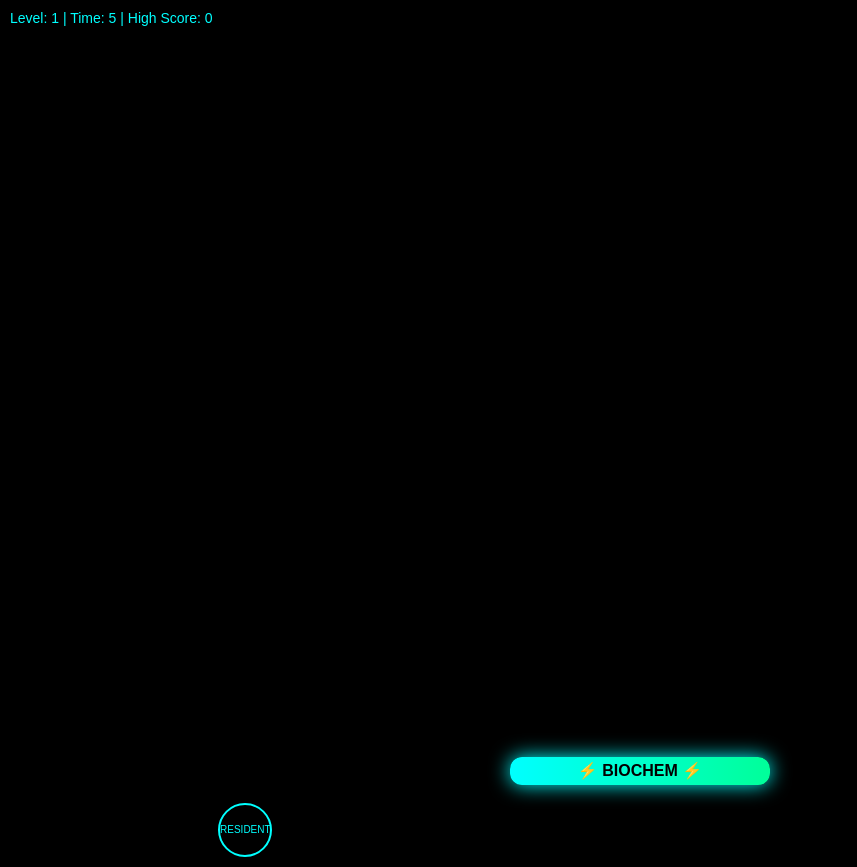
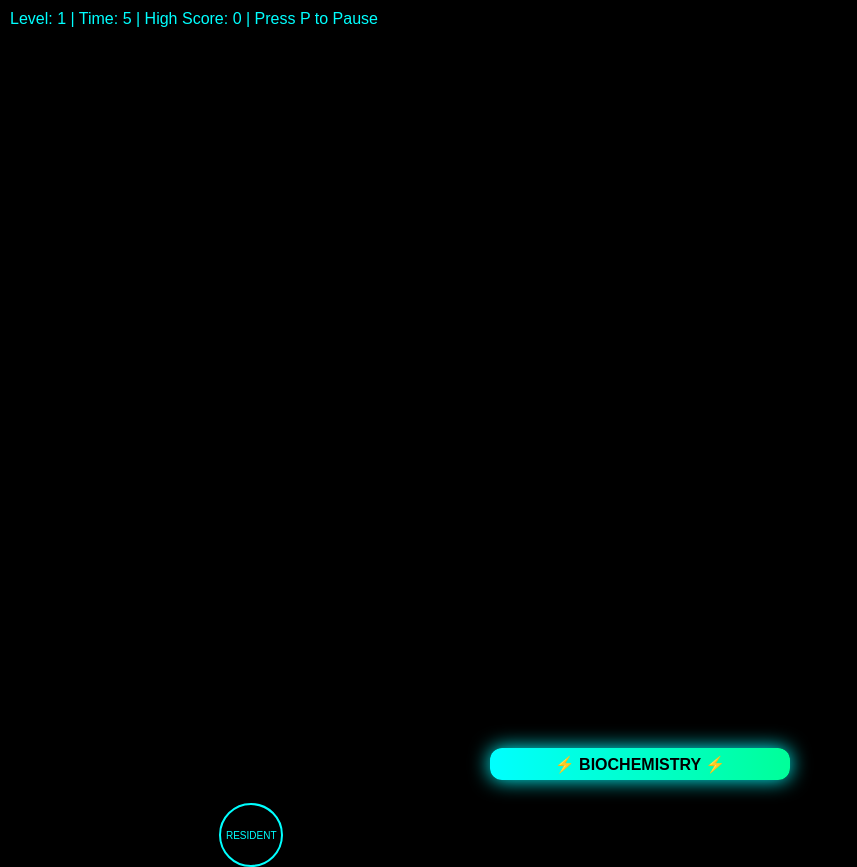
Before and after one commit to CSMALIVAD/game, a plain HTML site: page index.html in a window 1280 px wide. Shown: the whole page, without its empty margins (0-857 px from the left). Drawn offline with Linux system fonts and the light colour scheme.

Commit message:
Update index.html

```diff
--- a/index.html
+++ b/index.html
@@ -1,7 +1,7 @@
 <!DOCTYPE html>
 <html>
 <head>
-<meta name="viewport" content="width=device-width, initial-scale=1.0, user-scalable=no">
+<meta name="viewport" content="width=device-width, initial-scale=1.0">
 <title>Quantum Biochemistry Arena</title>
 
 <style>
@@ -18,7 +18,8 @@ body{
   position:fixed;
   top:10px;
   left:10px;
-  font-size:14px;
+  font-size:clamp(12px,2vw,16px);
+  z-index:10;
 }
 
 #pauseScreen{
@@ -29,14 +30,15 @@ body{
   display:none;
   align-items:center;
   justify-content:center;
-  font-size:30px;
+  font-size:clamp(24px,6vw,40px);
   color:#00ffff;
+  z-index:20;
 }
 
 .atom{
   position:absolute;
-  width:50px;
-  height:50px;
+  width:clamp(40px,6vw,60px);
+  height:clamp(40px,6vw,60px);
   border-radius:50%;
   border:2px solid #00ffff;
   display:flex;
@@ -48,17 +50,18 @@ body{
 
 #paddle{
   position:absolute;
-  width:45vw;
-  max-width:260px;
-  height:28px;
-  bottom:15px;
+  width:clamp(180px,40vw,300px);
+  height:clamp(24px,4vw,32px);
+  bottom:20px;
   background:linear-gradient(90deg,#00ffff,#00ff99);
   border-radius:12px;
   text-align:center;
-  line-height:28px;
   font-weight:bold;
   color:black;
   box-shadow:0 0 20px #00ffff;
+  display:flex;
+  align-items:center;
+  justify-content:center;
 }
 </style>
 </head>
@@ -68,27 +71,30 @@ body{
 <div id="ui">
 Level: <span id="level">1</span> |
 Time: <span id="time">0</span> |
-High Score: <span id="high">0</span>
+High Score: <span id="high">0</span> |
+Press P to Pause
 </div>
 
 <div id="pauseScreen">PAUSED</div>
-<div id="paddle">⚡ BIOCHEM ⚡</div>
+<div id="paddle">⚡ BIOCHEMISTRY ⚡</div>
 
 <script>
 
 let atom;
 let x,y,vx,vy;
 
-let ballSize=50;
-let ballSpeed=260;
-let paddleSpeed=700;
+let ballSpeed=280;
+let paddleSpeed=900;
 
 let level=1;
 let maxLevel=100;
 
 let paddle=document.getElementById("paddle");
-let paddleWidth=paddle.offsetWidth;
-let paddleX=window.innerWidth/2 - paddleWidth/2;
+let paddleWidth;
+let paddleX;
+
+let moveLeft=false;
+let moveRight=false;
 
 let lastTime=performance.now();
 let startTime=performance.now();
@@ -96,10 +102,14 @@ let startTime=performance.now();
 let paused=false;
 let gameOver=false;
 
-paddle.style.left=paddleX+"px";
-
 let highScore=localStorage.getItem("highScore")||0;
 document.getElementById("high").innerText=highScore;
+
+function initPaddle(){
+  paddleWidth=paddle.offsetWidth;
+  paddleX=window.innerWidth/2 - paddleWidth/2;
+  paddle.style.left=paddleX+"px";
+}
 
 function createAtom(){
   atom=document.createElement("div");
@@ -118,6 +128,7 @@ function createAtom(){
 }
 
 function update(now){
+
   if(gameOver) return;
   requestAnimationFrame(update);
 
@@ -125,8 +136,17 @@ function update(now){
   lastTime=now;
   if(paused) return;
 
+  /* Keyboard movement */
+  if(moveLeft) paddleX -= paddleSpeed*delta;
+  if(moveRight) paddleX += paddleSpeed*delta;
+
+  paddleX=Math.max(0,Math.min(window.innerWidth-paddleWidth,paddleX));
+  paddle.style.left=paddleX+"px";
+
   x+=vx*delta;
   y+=vy*delta;
+
+  let ballSize=atom.offsetWidth;
 
   if(x<=0){x=0;vx*=-1;}
   if(x+ballSize>=window.innerWidth){
@@ -134,7 +154,7 @@ function update(now){
   }
   if(y<=0){y=0;vy*=-1;}
 
-  let paddleTop=window.innerHeight-43;
+  let paddleTop=window.innerHeight - paddle.offsetHeight - 20;
 
   if(
     y+ballSize>=paddleTop &&
@@ -174,7 +194,7 @@ function progressiveDifficulty(){
   if(newLevel>level){
     level=newLevel;
     document.getElementById("level").innerText=level;
-    ballSpeed+=20;
+    ballSpeed+=25;
 
     const mag=Math.sqrt(vx*vx+vy*vy);
     vx=(vx/mag)*ballSpeed;
@@ -182,20 +202,38 @@ function progressiveDifficulty(){
   }
 }
 
-/* TOUCH CONTROL */
+/* KEYBOARD */
+document.addEventListener("keydown",e=>{
+  if(e.key==="ArrowLeft") moveLeft=true;
+  if(e.key==="ArrowRight") moveRight=true;
+  if(e.key==="p"||e.key==="P"){
+    paused=!paused;
+    document.getElementById("pauseScreen").style.display=paused?"flex":"none";
+  }
+});
+
+document.addEventListener("keyup",e=>{
+  if(e.key==="ArrowLeft") moveLeft=false;
+  if(e.key==="ArrowRight") moveRight=false;
+});
+
+/* MOUSE */
+document.addEventListener("mousemove",e=>{
+  paddleWidth=paddle.offsetWidth;
+  paddleX=e.clientX - paddleWidth/2;
+});
+
+/* TOUCH */
 document.addEventListener("touchmove",e=>{
   let touch=e.touches[0];
   paddleWidth=paddle.offsetWidth;
   paddleX=touch.clientX - paddleWidth/2;
-  paddleX=Math.max(0,Math.min(window.innerWidth-paddleWidth,paddleX));
-  paddle.style.left=paddleX+"px";
 });
 
-/* Resize handling */
-window.addEventListener("resize",()=>{
-  paddleWidth=paddle.offsetWidth;
-});
+/* RESIZE SAFE */
+window.addEventListener("resize",initPaddle);
 
+initPaddle();
 createAtom();
 setInterval(progressiveDifficulty,1000);
 requestAnimationFrame(update);
```
